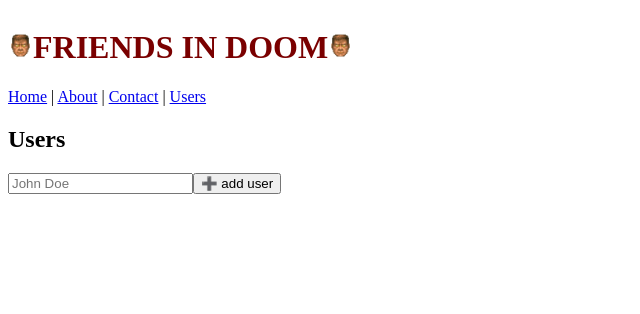
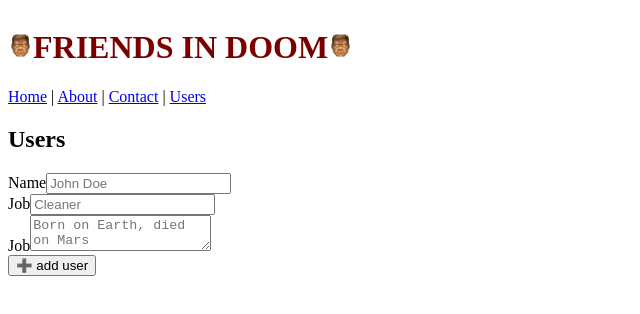
Before and after one commit to Objective-Enterprises/nik-react-ts, a React (Vite) app in the folder assignment/social-network/: page /users in a window 1280 px wide. Shown: the top 314 px of the page, without its empty margins (0-640 px from the left). Built offline with nearby package versions, Linux system fonts and the light colour scheme.

Commit message:
address the review comments

```diff
--- a/assignment/social-network/src/AddUserForm.tsx
+++ b/assignment/social-network/src/AddUserForm.tsx
@@ -4,12 +4,18 @@ import { useUserContext } from "./UserContext";
 export default function AddUserForm () {
   const { addUser } = useUserContext();
   const [userName, setUserName] = useState("");
+  const [userJob, setUserJob] = useState("");
+  const [userBio, setUserBio] = useState("");
 
   function checkUserAndAdd () {
     if (userName.length === 0) {
       alert("⚠️ Type in the name to add a user")
     } else {
-      addUser(userName);
+      addUser(
+        userName,
+        userJob,
+        userBio
+      );
       setUserName("");
     }
   }
@@ -22,12 +28,48 @@ export default function AddUserForm () {
           checkUserAndAdd();
         }
       }>
+        <div>
+          <label
+            htmlFor="userName"
+          >
+            Name
+          </label>
           <input
+            name="userName"
             type="text"
             placeholder="John Doe"
             onChange={e => setUserName(e.target.value)}
             value={userName}
           />
+        </div>
+        <div>
+          <label
+            htmlFor="userJob"
+          >
+            Job
+          </label>
+          <input
+            name="userJob"
+            type="text"
+            placeholder="Cleaner"
+            onChange={e => setUserJob(e.target.value)}
+            value={userJob}
+          />
+        </div>
+        <div>
+          <label
+            htmlFor="userBio"
+          >
+            Job
+          </label>
+          <textarea
+            name="userBio"
+            placeholder="Born on Earth, died on Mars"
+            onChange={e => setUserBio(e.target.value)}
+            value={userBio}
+          />
+        </div>
+
         <button>
           ➕ add user
         </button>
--- a/assignment/social-network/src/App.tsx
+++ b/assignment/social-network/src/App.tsx
@@ -12,8 +12,16 @@ import { useState } from "react"
 function App() {
   const [users, setUsers] = useState<User[]>([]);
 
-  function addUser (userName: string) {
-    const newUsers = [...users, { userName: userName, job: "none", bio: "unknown"}];
+  function addUser (
+    userName: string,
+    userJob: string,
+    userBio?: string
+  ) {
+    const newUsers = [...users, {
+      userName: userName,
+      job: userJob,
+      bio: userBio ?? "unknown" // ?? only checks if the value is NOT undefined or NOT null.
+    }];
     setUsers(newUsers);
   }
 
--- a/assignment/social-network/src/UpdateUserForm.tsx
+++ b/assignment/social-network/src/UpdateUserForm.tsx
@@ -6,13 +6,14 @@ interface UpdateUserFormProps {
   index: number
 }
 export default function UpdateUserForm ({
+  user,
   index
 }: UpdateUserFormProps) {
   const { updateUser } = useUserContext();
   const [formData, setFormData] = useState({
-    userName: "",
-    job: "",
-    bio: ""
+    userName: user.userName,
+    job: user.job,
+    bio: user.bio
   });
 
   return (
@@ -20,27 +21,13 @@ export default function UpdateUserForm ({
       e => {
         e.preventDefault();
 
-        const updatedFields: User = {};
+        updateUser(index, formData);
 
-        if (formData.userName.trim() !== "") {
-          updatedFields.userName = formData.userName;
-        }
-
-        if (formData.job.trim() !== "") {
-          updatedFields.job = formData.job;
-        }
-
-        if (formData.bio.trim() !== "") {
-          updatedFields.bio = formData.bio;
-        }
-
-        updateUser(index, updatedFields);
-
-        setFormData({
-          userName: "",
-          job: "",
-          bio: ""
-        });
+        // setFormData({
+        //   userName: "",
+        //   job: "",
+        //   bio: ""
+        // });
       }
     }>
       <button type="submit">🔽 Apply updates 🔽</button>
--- a/assignment/social-network/src/UserContext.ts
+++ b/assignment/social-network/src/UserContext.ts
@@ -1,14 +1,18 @@
 import { createContext, useContext } from "react";
 
 export interface User {
-  userName?: string,
-  job?: string,
-  bio?: string
+  userName: string,
+  job: string,
+  bio: string
 }
 
 interface UserContextValue {
   users: User[];
-  addUser: (userName: string) => void;
+  addUser: (
+    userName: string,
+    userJob: string,
+    userBio?: string
+  ) => void;
   removeUser: (indexToRemove: number) => void;
   updateUser: (
     indexToUpdate: number,
```
Lines whose indentation alone changed are shown as unchanged.
